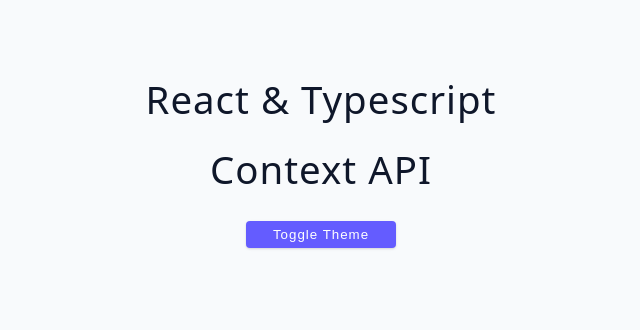
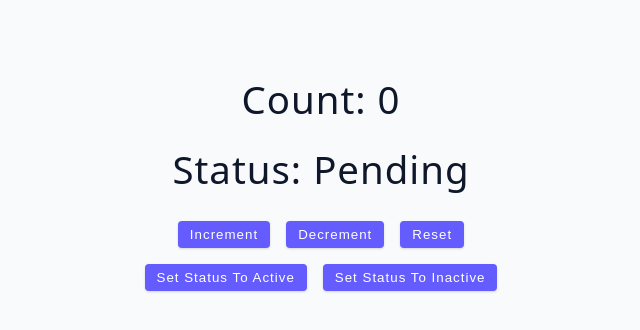
Before and after one commit to PadillaTom/NextJS-Course, a React (Vite) app: page / in a window 1280 px wide. Shown: the top 330 px of the page, without its empty margins (319-959 px from the left). Built offline with nearby package versions, Linux system fonts and the light colour scheme.

Commit message:
ts-react - Reducers and switch statement, Actions, Payload

```diff
--- a/src/App.tsx
+++ b/src/App.tsx
@@ -1,4 +1,4 @@
-import Component from "./starter/06-context";
+import Component from "./starter/07-reducers";
 
 function App() {
 	return (
--- a/src/starter/07-reducers/index.tsx
+++ b/src/starter/07-reducers/index.tsx
@@ -1,9 +1,34 @@
+import { useReducer } from "react";
+import { initialState, counterReducer } from "./reducer";
+
 function Component() {
-  return (
-    <div>
-      <h2>React & Typescript</h2>
-      <h2>useReducer Hook</h2>
-    </div>
-  );
+	const [state, dispatch] = useReducer(counterReducer, initialState);
+
+	return (
+		<div>
+			<h2>Count: {state.count}</h2>
+			<h2>Status: {state.status}</h2>
+
+			<div className="btn-container">
+				<button onClick={() => dispatch({ type: "increment" })} className="btn">
+					Increment
+				</button>
+				<button onClick={() => dispatch({ type: "decrement" })} className="btn">
+					Decrement
+				</button>
+				<button onClick={() => dispatch({ type: "reset" })} className="btn">
+					Reset
+				</button>
+			</div>
+			<div className="btn-container">
+				<button onClick={() => dispatch({ type: "setStatus", payload: "active" })} className="btn">
+					Set Status to Active
+				</button>
+				<button className="btn" onClick={() => dispatch({ type: "setStatus", payload: "inactive" })}>
+					Set Status to Inactive
+				</button>
+			</div>
+		</div>
+	);
 }
 export default Component;
--- /dev/null
+++ b/src/starter/07-reducers/reducer.tsx
@@ -0,0 +1,40 @@
+// Types
+export type CounterState = {
+	count: number;
+	status: string;
+};
+export const initialState: CounterState = {
+	count: 0,
+	status: "Pending",
+};
+type UpdateCountAction = {
+	type: "increment" | "decrement" | "reset";
+};
+type SetStatusAction = {
+	type: "setStatus";
+	payload: "active" | "inactive";
+};
+
+type CounterAction = UpdateCountAction | SetStatusAction;
+
+// Reducer
+export const counterReducer = (state: CounterState, action: CounterAction) => {
+	switch (action.type) {
+		// Count
+		case "increment":
+			return { ...state, count: state.count + 1 };
+		case "decrement":
+			return { ...state, count: state.count - 1 };
+		case "reset":
+			return { ...state, count: 0 };
+
+		// Status
+		case "setStatus":
+			return { ...state, status: action.payload };
+
+		default: {
+			const unhandledActionType: never = action;
+			throw new Error("Error type: " + unhandledActionType);
+		}
+	}
+};
```
